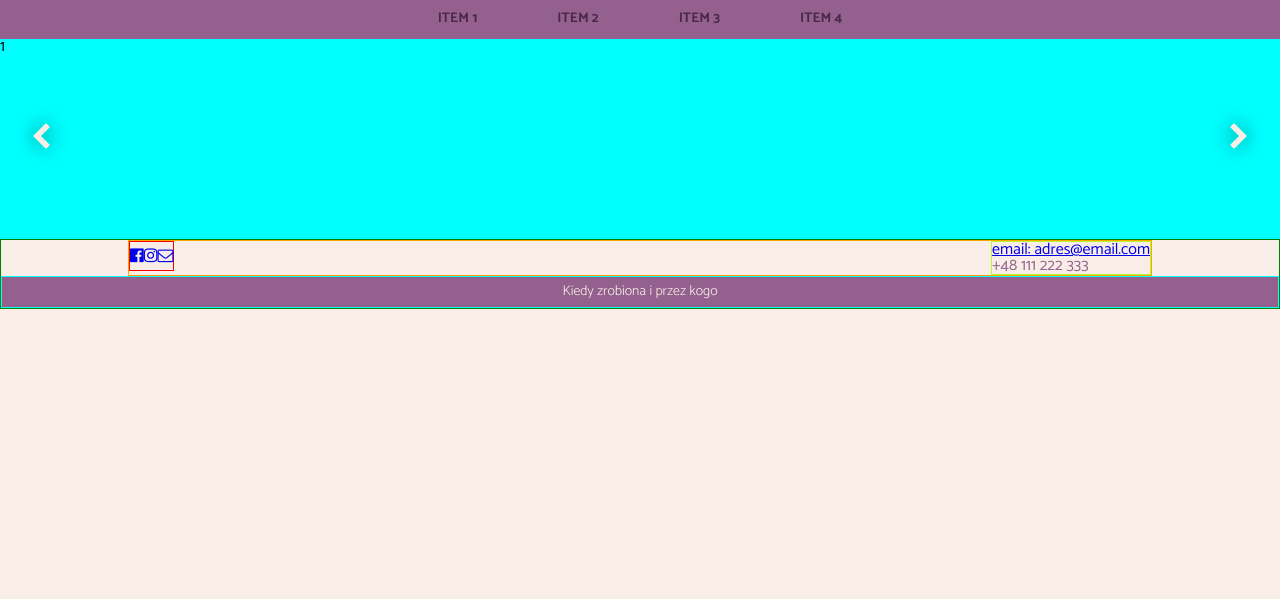
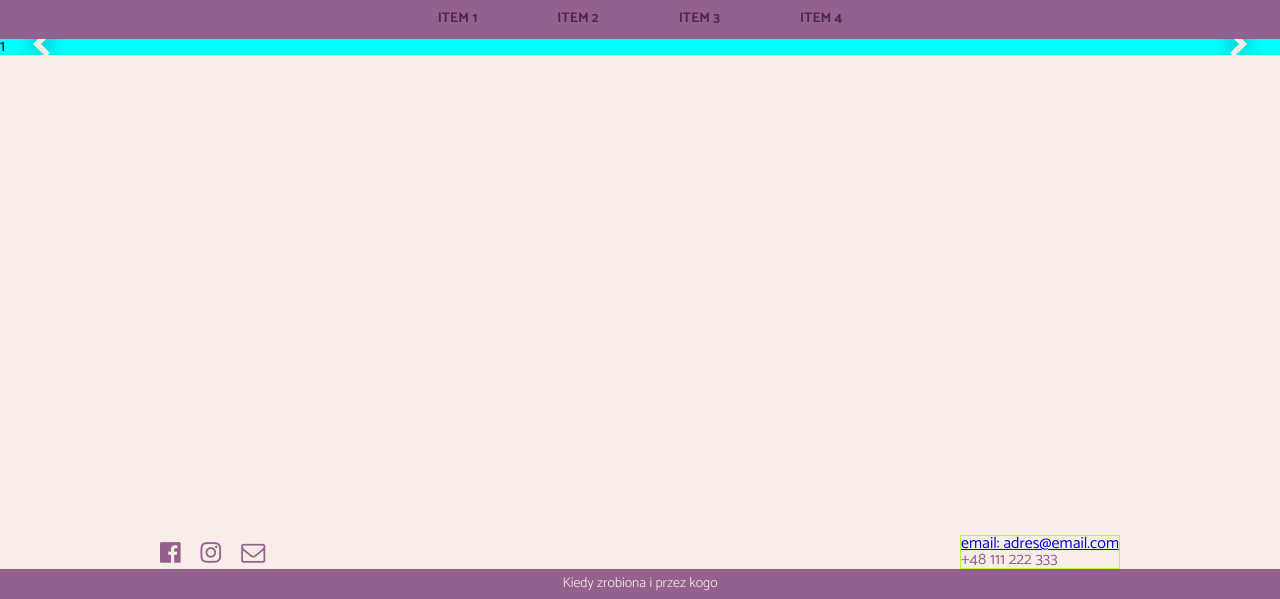
Before and after one commit to grzegorzmakuch/strona_martyny, a PHP site: page / in a window 1280 px wide. Shown: the part 201-800 px from the top of the page. Run offline with PHP 8.4, Linux system fonts and the light colour scheme.

Commit message:
musze przerwac, pare zmian w css

```diff
--- a/css/style.css
+++ b/css/style.css
@@ -12,9 +12,8 @@ body {
 }
 
 .container {
-    width: 80vw;
+    width: 75vw;
     margin: 0 auto;
-    border: 1px solid deepskyblue;
 }
 
 /*HEADER*/
@@ -63,10 +62,15 @@ nav {
 
 /*SLIDER*/
 
+.section-slider {
+    min-height: 100%;
+    height: 100%;
+}
+
 .slider {
     position: relative;
     width: 100%;
-    height: 200px;
+    height: 100%;
     overflow: hidden;
 }
 
@@ -138,21 +142,41 @@ nav {
 footer {
     width: 100%;
     color: #94618e;
-    border: 1px solid green;
+    position: absolute;
+    bottom: 0;
 }
 
 .footer-upper {
-    border: 1px solid orange;
     display: flex;
     justify-content: space-between;
+    align-items: center;
 }
 
 .footer-upper-social {
-    border: 1px solid red;
     height: 30px;
     display: flex;
     justify-content: space-between;
     align-items: center;
+}
+
+.footer-upper-social-box {
+    margin: 0 10px;
+}
+
+.footer-upper-social-box:first-child {
+    margin-left: 0;
+}
+
+.footer-upper-social-box:last-child {
+    margin-right: 0;
+}
+
+.footer-upper-social-box a {
+    color: #94618e;
+}
+
+.footer-upper-social-box a i {
+    font-size: 24px;
 }
 
 .footer-upper-contact {
@@ -160,7 +184,6 @@ footer {
 }
 
 .footer-lower {
-    border: 1px solid cyan;
     background-color: #94618e;
     color: #f8eee7;
     min-height: 30px;
--- a/index.php
+++ b/index.php
@@ -30,7 +30,7 @@ include_once 'testowy.php';
         <div class="nav-menu-item"><a href="#" title="Item 4">Item 4</a></div>
     </nav>
     <main>
-        <section>
+        <section class="section-slider">
             <div id="slider" class="slider">
                 <ul id="sliderWrap">
                     <li>1</li>
```
